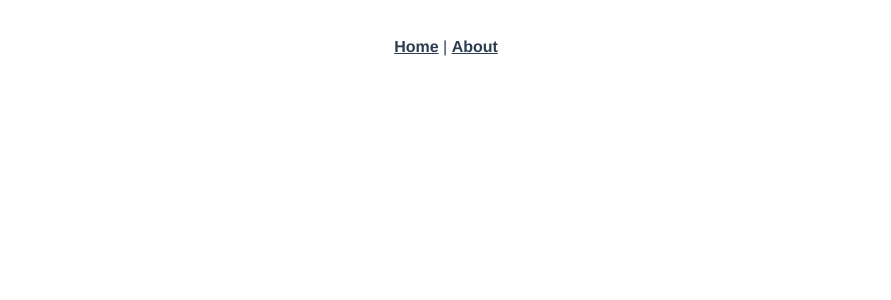
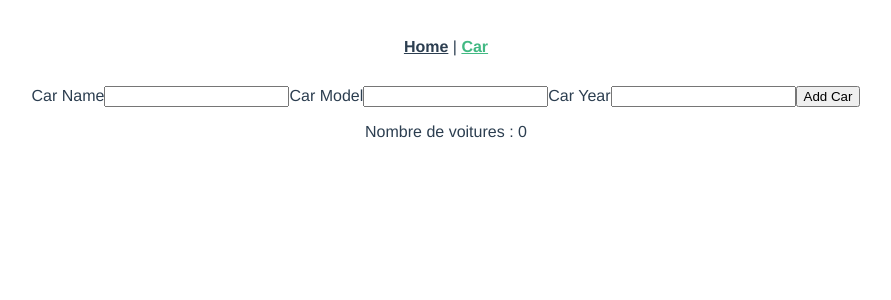
Before and after one commit to karimaBZ/getting_start_vues_js, a Vue app: page /#/car in a window 1280 px wide. Shown: the top 300 px of the page, without its empty margins (194-1085 px from the left). Built offline with nearby package versions, Linux system fonts and the light colour scheme.

Commit message:
create Car component & vue

```diff
--- a/src/App.vue
+++ b/src/App.vue
@@ -2,7 +2,7 @@
   <div id="app">
     <div id="nav">
       <router-link to="/">Home</router-link> |
-      <router-link to="/about">About</router-link>
+      <router-link to="/car">Car</router-link>
     </div>
     <router-view/>
   </div>
--- /dev/null
+++ b/src/components/Car.vue
@@ -0,0 +1,36 @@
+<template>
+  <div>
+    <label>Car Name</label>
+    <input type="text" v-model="name" />
+    <label>Car Model</label>
+    <input type="text" v-model="model" />
+    <label>Car Year</label>
+    <input type="text" v-model="year" />
+    <button @click="handelClick()">Add Car</button>
+  </div>
+</template>
+
+<script>
+export default {
+  name: "CarForm",
+  props: {
+    addCar: Function
+  },
+  data() {
+    return {
+      name: "",
+      model: "",
+      year: ""
+    };
+  },
+  methods: {
+    handelClick () {
+      this.$emit('clicked', {
+        name: this.name,
+        model: this.model,
+        year: this.year
+      })
+    }
+  }
+};
+</script>
--- a/src/router/index.js
+++ b/src/router/index.js
@@ -1,6 +1,7 @@
 import Vue from 'vue'
 import VueRouter from 'vue-router'
 import Home from '../views/Home.vue'
+import Car from '../views/Car.vue'
 
 Vue.use(VueRouter)
 
@@ -11,12 +12,9 @@ const routes = [
     component: Home
   },
   {
-    path: '/about',
-    name: 'about',
-    // route level code-splitting
-    // this generates a separate chunk (about.[hash].js) for this route
-    // which is lazy-loaded when the route is visited.
-    component: () => import(/* webpackChunkName: "about" */ '../views/About.vue')
+    path: '/car',
+    name: 'car',
+    component: Car,
   },
 ]
 
--- a/src/views/About.vue
+++ /dev/null
@@ -1,5 +0,0 @@
-<template>
-  <div class="about">
-    <h1>This is an about page</h1>
-  </div>
-</template>
--- /dev/null
+++ b/src/views/Car.vue
@@ -0,0 +1,43 @@
+<template>
+  <div>
+    <CarForm  @clicked="addCar"/>
+    <ul v-for="car in cars" :key="car.name">
+      <li>{{car.name}}</li>
+      <li>{{car.model}}</li>
+      <li>{{car.year}}</li>
+    </ul>
+
+    <p>Nombre de voitures : {{counter}}</p>
+  </div>
+</template>
+
+<script>
+import CarForm from '@/components/Car.vue'
+export default {
+  name: "car",
+  components: {
+    CarForm
+  },
+  data() {
+    return {
+      cars: []
+    };
+  },
+  methods: {
+    addCar (value) {
+      this.cars.push(value);
+    }
+  },
+  computed: {
+    counter() {
+      return this.cars.length;
+    }
+  }
+};
+</script>
+<!-- Add "scoped" attribute to limit CSS to this component only -->
+<style scoped>
+ul {
+list-style-type: square;
+}
+</style>
--- a/src/views/Home.vue
+++ b/src/views/Home.vue
@@ -2,9 +2,9 @@
   <div class="home">
     <HelloWorld :msg="message"/>
     <label>Message: <input type="text" v-model="message"/> </label>
-    <button @click="handelClick(message)">Alert</button>
-    <!-- to edit our message data property with this text input -->
-    <!-- @click => v-on:click -->
+    <br />
+    <br />
+    <button @click="handelClick()">Alert</button>
   </div>
 </template>
 <script>
@@ -16,21 +16,14 @@ export default {
   components: {
     HelloWorld
   },
-  //typed way to declare props
-  // props: {
-  //   msg: String
-  // }
-  // typless way
-  // props: ['msg'],
-  //using data
    data(){
     return {
       message: 'Hello',
     }
   },
   methods: {
-    handelClick: (message)=> {
-      alert(message)
+    handelClick(){
+      alert(this.message)
     }
   }
 }
```
Also changed, not shown: 1 other file (tests, documents, lock files or other folders).
